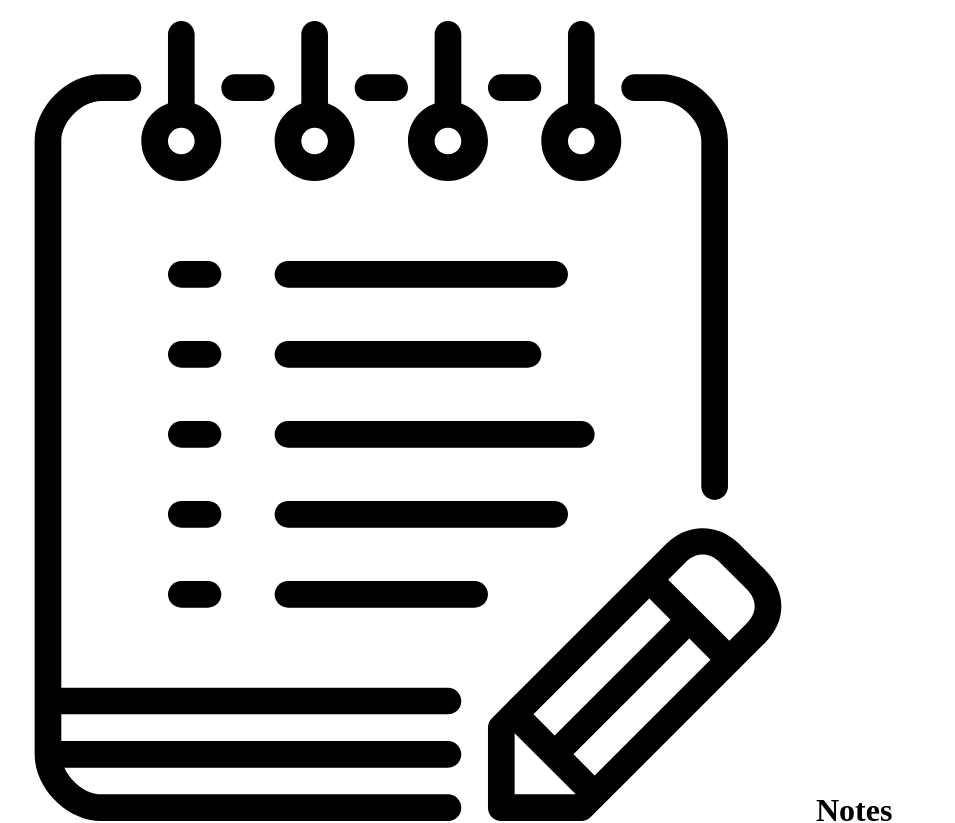
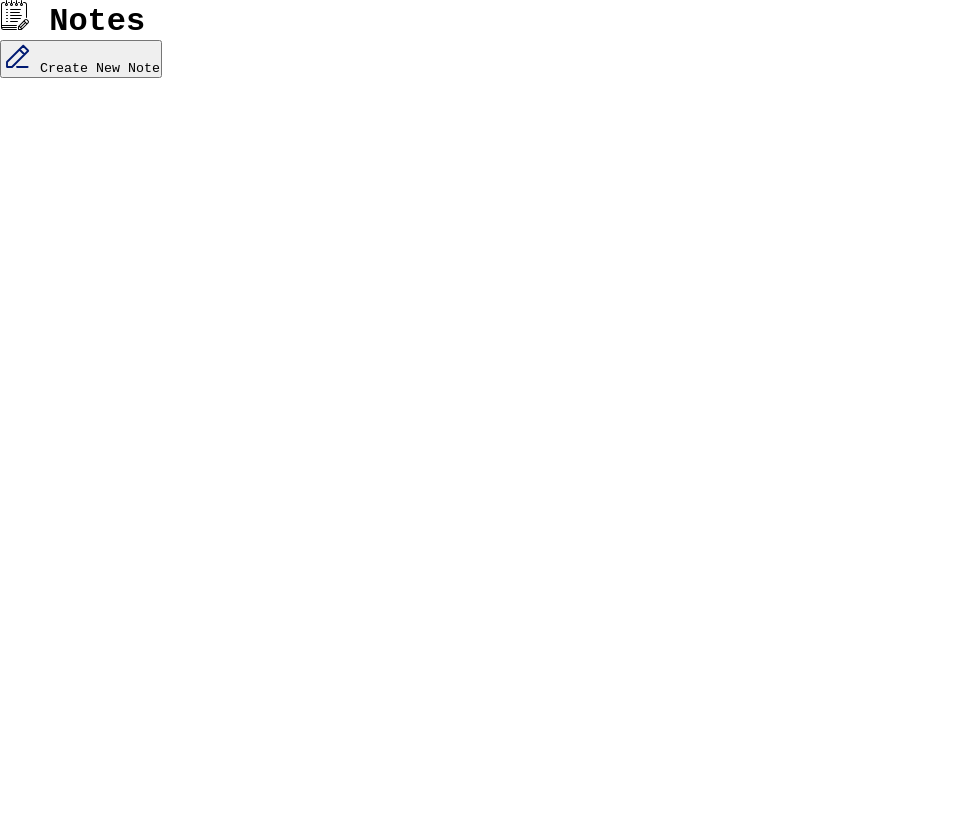
Before and after one commit to somberlyx/Notes, a plain HTML site: page index.html in a window 1280 px wide. Shown: the top 823 px of the page, without its empty margins (0-955 px from the left). After the commit the page ends 800 px from the top, so only its background shows below. Drawn offline with Linux system fonts and the light colour scheme.

Commit message:
Link css and js file to html

```diff
--- a/index.css
+++ b/index.css
@@ -4,3 +4,7 @@
   font-family: monospace, Arial, Helvetica, sans-serif;
   box-sizing: border-box;
 }
+
+img {
+  width: 30px;
+}
--- a/index.html
+++ b/index.html
@@ -3,6 +3,7 @@
 <head>
   <meta charset="UTF-8">
   <meta name="viewport" content="width=device-width, initial-scale=1.0">
+  <link rel="stylesheet" href="index.css">
   <title>Notes</title>
 </head>
 <body>
@@ -10,5 +11,7 @@
     <h1><img src="images/notes-svgrepo-com.svg"> Notes</h1>
     <button class="create-new"> <img src="images/edit-2-svgrepo-com.svg"> Create New Note</button>
   </div>
+
+  <script src="notes.js"></script>
 </body>
 </html>
```
